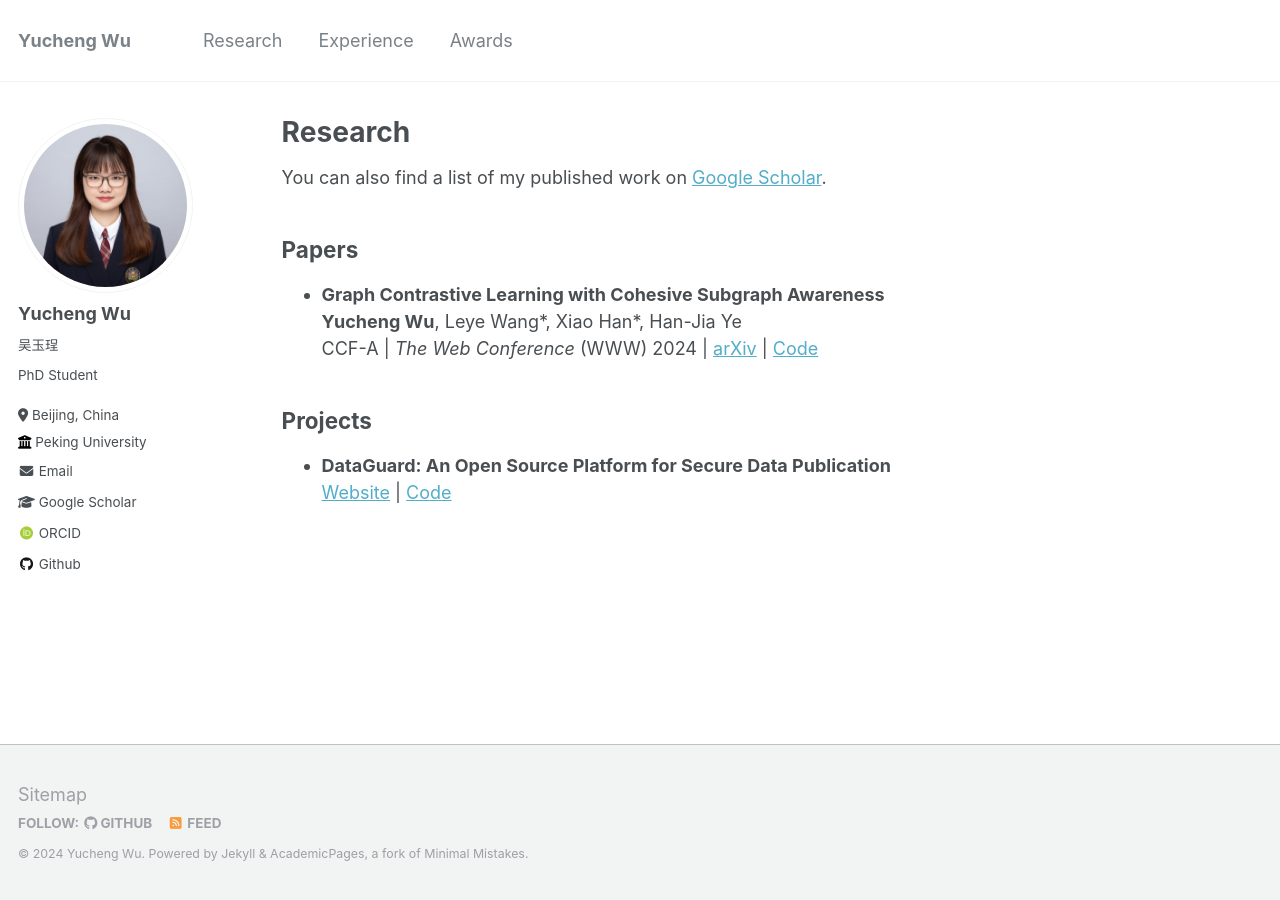
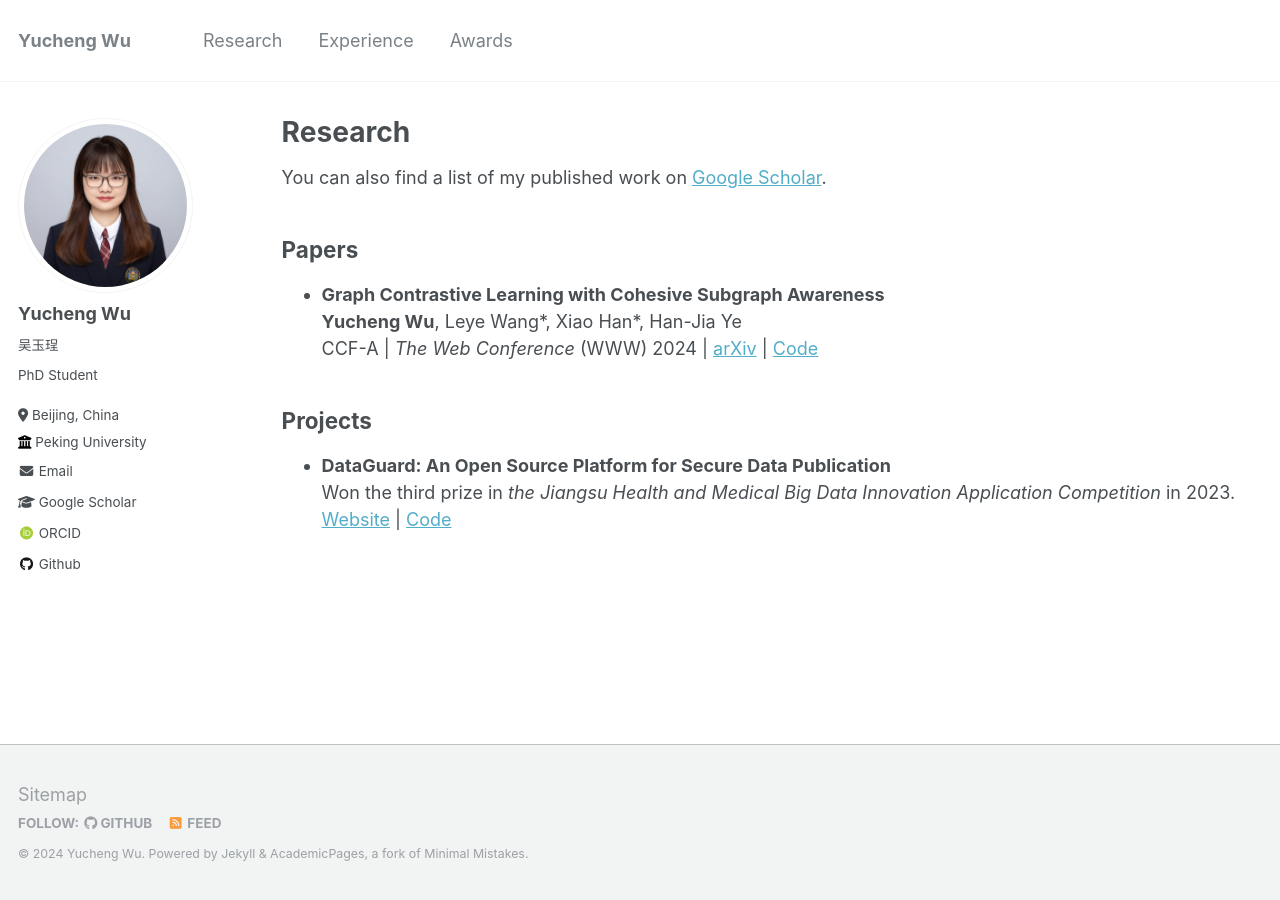
Before and after one commit to wuyucheng2002/wuyucheng2002.github.io, a Jekyll site: the page built from _pages/research.md, in a window 1280 px wide. Built offline with Jekyll 4.4.1, drawn with Linux system fonts in a browser that asks for light colours; some web fonts are replaced.

Commit message:
Update research.md

```diff
--- a/_pages/research.md
+++ b/_pages/research.md
@@ -19,5 +19,6 @@
 ## Projects
 
 * **DataGuard: An Open Source Platform for Secure Data Publication** <br/>
+  Won the third prize in *the Jiangsu Health and Medical Big Data Innovation Application Competition* in 2023. <br/>
   <a href="http://101.132.17.93/" target="_blank">Website</a> |
   <a href="https://github.com/wuyucheng2002/DataGuard" target="_blank">Code</a>
```
